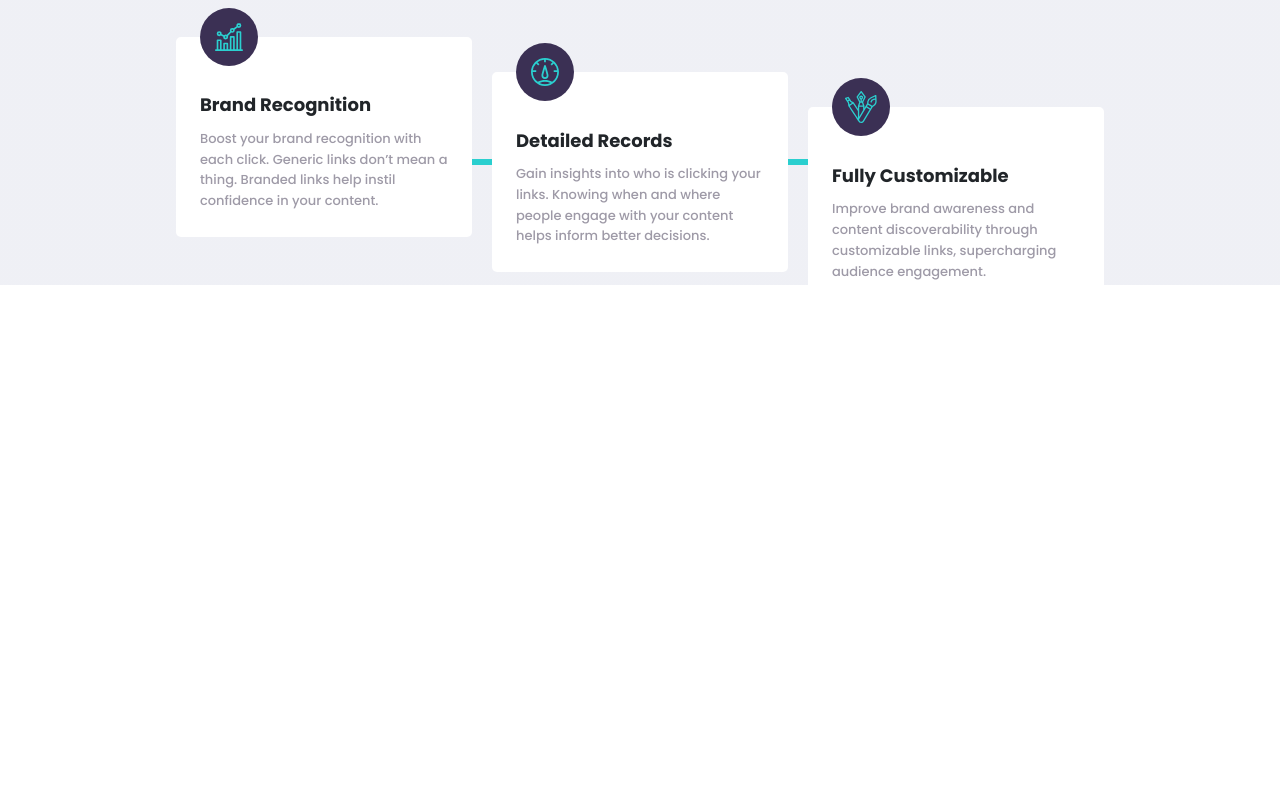
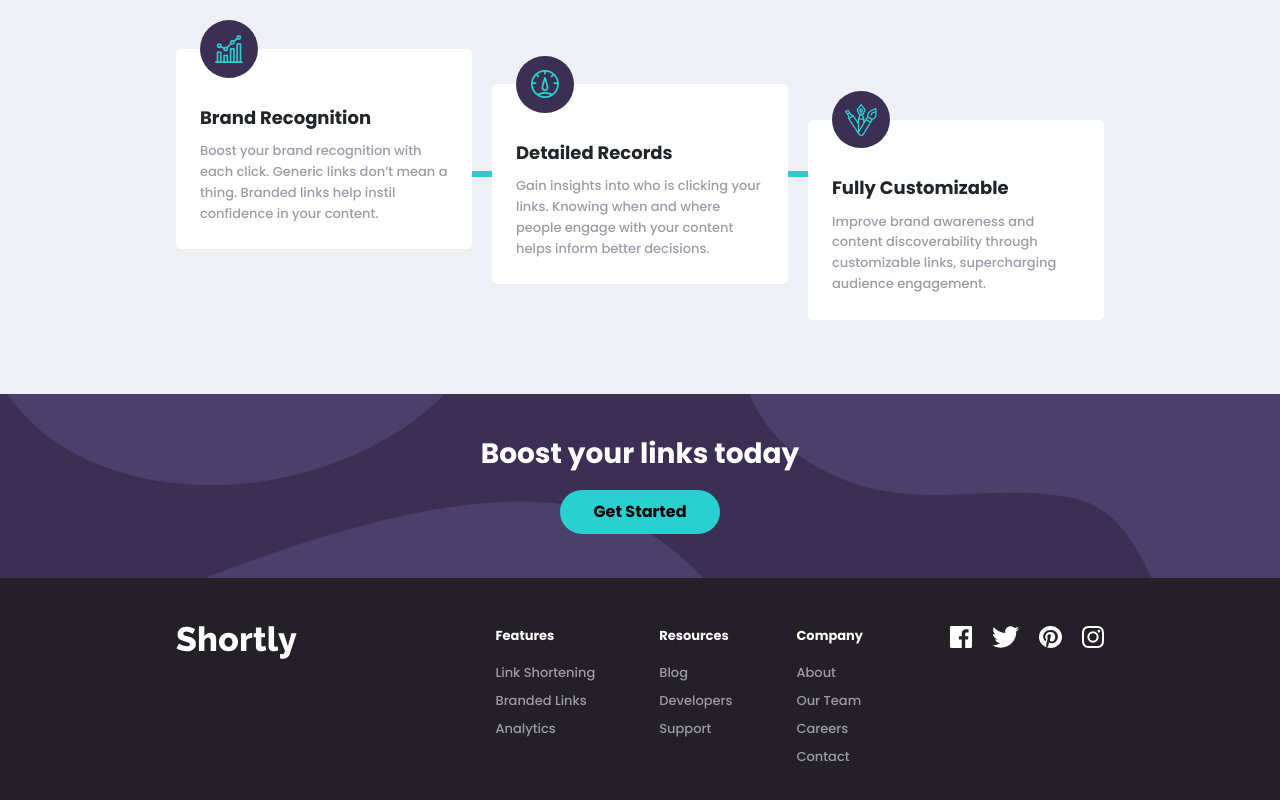
Before and after one commit to Federico-Baez/URL-Shortener-App-React, a React (Vite) app: page / in a window 1280 px wide. Shown: the part 1170-1970 px from the top of the page. Before the commit the page ends 1455 px from the top, so only its background shows below. Built offline with nearby package versions, Linux system fonts and the light colour scheme.

Commit message:
finished the footer section

```diff
--- a/src/components/containers/PageContainer.jsx
+++ b/src/components/containers/PageContainer.jsx
@@ -12,10 +12,12 @@ import "../../styles/pageStyle.scss"
 const PageContainer = () => {
     return (
         <div className='page-container'>
-            <Header />
-            <Dashboard />
-            <ListContainer />
-            <Statistics />
+            <div className='page-body'>
+                <Header />
+                <Dashboard />
+                <ListContainer />
+                <Statistics />
+            </div>
             <Footer />
         </div>
     );
--- a/src/components/pure/Footer.jsx
+++ b/src/components/pure/Footer.jsx
@@ -1,10 +1,61 @@
 import React from 'react';
+
+//images
+import logo from '../../design/images/logo-footer.svg';
+import fbLogo from '../../design/images/icon-facebook.svg';
+import twLogo from '../../design/images/icon-twitter.svg';
+import prLogo from '../../design/images/icon-pinterest.svg';
+import igLogo from '../../design/images/icon-instagram.svg';
 
 const Footer = () => {
     return (
-        <div>
+        <footer className='footer-container'>
+            <div className='footer-dashboard'>
+                <h2 className='title'>Boost your links today</h2>
+                <button className='primary-btn'>Get Started</button>
+            </div>
 
-        </div>
+            <div className='footer-main'>
+                <div className='foot-img-div'>
+                    <img className='logo' id='foot-logo' src={logo} alt="shortly logo" />
+                </div>
+
+                <div className='foot-links-div'>
+                    <div className='foot-links-col'>
+                        <ul>
+                            <li>Features</li>
+                            <li>Link Shortening</li>
+                            <li>Branded Links</li>
+                            <li>Analytics</li>
+                        </ul>
+                    </div>
+                    <div className='foot-links-col'>
+                        <ul>
+                            <li>Resources</li>
+                            <li>Blog</li>
+                            <li>Developers</li>
+                            <li>Support</li>
+                        </ul>
+                    </div>
+                    <div className='foot-links-col'>
+                        <ul>
+                            <li>Company</li>
+                            <li>About</li>
+                            <li>Our Team</li>
+                            <li>Careers</li>
+                            <li>Contact</li>
+                        </ul>
+                    </div>
+                </div>
+
+                <div className='foot-media-div'>
+                    <img className='media-logo' src={fbLogo} alt="facebook logo" />
+                    <img className='media-logo' src={twLogo} alt="twitter logo" />
+                    <img className='media-logo' src={prLogo} alt="pinterest logo" />
+                    <img className='media-logo' src={igLogo} alt="instagram logo" />
+                </div>
+            </div>
+        </footer>
     );
 }
 
--- a/src/components/pure/LinkShortenerFormik.jsx
+++ b/src/components/pure/LinkShortenerFormik.jsx
@@ -42,7 +42,7 @@ const LinkShortenerFormik = ({ add }) => {
                 {({ errors, touched }) => (
                     <Form className='shortener-form'>
                         <div className='input'>
-                            <Field className={(touched.URL && errors.URL) ? 'input-url-error' : 'input-url'} id="URL" name="URL" placeholder="Shorten a link here..." type="text" autocomplete="off" />
+                            <Field className={(touched.URL && errors.URL) ? 'input-url-error' : 'input-url'} id="URL" name="URL" placeholder="Shorten a link here..." type="text" autoComplete="off" />
                             {/* URL errors */}
                             {errors.URL && touched.URL && (<ErrorMessage style={{ color: "hsl(0, 87%, 67%)", fontWeight: "500", fontStyle: "italic" }} name="URL" component="div" className="error-message mt-1 font-italic" />)}
                         </div>
--- a/src/styles/pageStyle.scss
+++ b/src/styles/pageStyle.scss
@@ -1,4 +1,4 @@
-.page-container {
+.page-body {
     max-width: 100vw;
     min-height: 100vh;
     margin: 0 11rem;
@@ -10,19 +10,6 @@
 
     button {
         border: none;
-        transition: color 0.2s ease;
-
-        &:hover {
-            border: none;
-        }
-
-        &:active {
-            border: none;
-        }
-
-        &:focus {
-            outline: none;
-        }
     }
 }
 
@@ -31,6 +18,7 @@
     background: hsl(180, 66%, 49%);
     border-radius: 2rem;
     font-weight: 700;
+    transition: background 0.15s ease;
 
     &:hover {
         background: hsl(179, 56%, 75%);
@@ -41,6 +29,11 @@
     color: hsl(257, 7%, 63%);
     background: transparent;
     font-weight: 700;
+    transition: opacity 0.2s ease;
+
+    &:hover {
+        opacity: .7;
+    }
 }
 
 
@@ -154,7 +147,7 @@
         background-image: url("../design/images/bg-shorten-desktop.svg");
         background-size: cover;
         border-radius: 8px;
-        margin: 0 0 1rem;
+        margin: .78rem 0 1rem;
 
 
         .shortener-form {
@@ -189,16 +182,6 @@
                         border-radius: 6px;
                         width: 100%;
                     }
-
-                    &::selection {
-                        height: 3rem;
-                        background: #FFF;
-                        color: #000;
-                        padding: 1rem;
-                        border: none;
-                        border-radius: 6px;
-                        width: 100%;
-                    }
                 }
 
                 .input-url-error {
@@ -222,15 +205,6 @@
                         color: hsl(0, 87%, 67%);
                     }
 
-                    &::selection::-webkit-input-placeholder {
-                        height: 3rem;
-                        background: #FFF;
-                        color: #000;
-                        padding: 1rem;
-                        border: none;
-                        border-radius: 6px;
-                        width: 100%;
-                    }
                 }
             }
 
@@ -294,6 +268,7 @@
 //-STATISTICS CONTAINER-
 .statistics-container {
     width: 100%;
+    min-height: 28rem;
 
     .statistics-header {
         display: flex;
@@ -382,5 +357,98 @@
     }
 }
 
+//-FOOTER-
+.footer-container {
+    width: 100%;
+
+    .footer-dashboard {
+        display: flex;
+        flex-direction: column;
+        align-items: center;
+        justify-content: center;
+        height: 11.5rem;
+        color: #FFF;
+        background: hsl(257, 27%, 26%);
+        background-image: url("../design/images/bg-boost-desktop.svg");
+        background-position: 0 -20px;
+        background-size: cover;
+        margin-top: 3rem;
+        gap: .7rem;
+
+        h2 {
+            font-weight: 700;
+            font-size: 28px;
+        }
+
+        button {
+            padding: 0;
+            height: 2.8rem;
+            width: 10rem;
+            border: none;
+            transition: background 0.15s ease;
+        }
+    }
+
+    .footer-main {
+        height: 14rem;
+        background-color: hsl(260, 8%, 14%);
+        padding: 3rem 11rem;
+        display: flex;
+        justify-content: space-between;
+
+        .foot-img-div {
+            padding: 0;
+        }
+
+        .foot-links-div {
+            padding-left: 6rem;
+            display: flex;
+            gap: 3rem;
+            font-size: 13px;
+
+            ul {
+                list-style: none;
+                display: flex;
+                flex-direction: column;
+                justify-content: space-evenly;
+                gap: .45rem;
+                padding: 0 0 0 1rem;
+
+                li {
+                    font-weight: 500;
+                    color: hsl(257, 7%, 63%);
+
+                    &:hover {
+                        color: hsl(180, 66%, 49%);
+                        cursor: pointer;
+                    }
+
+                    &:first-child {
+                        font-weight: 700;
+                        color: #FFF;
+                        cursor: default;
+                        margin-bottom: .6rem;
+                    }
+
+
+                }
+
+            }
+        }
+
+        .foot-media-div {
+            display: flex;
+            height: 22.5px;
+            gap: 1.25rem;
+
+            &:hover {
+                /* TODO: fix the fill issue */
+                fill: hsl(180, 66%, 49%);
+                cursor: pointer;
+            }
+        }
+
+    }
+}
 
 @media (max-width: 1225px) {}
```
Also changed, not shown: src/design/images/logo-footer.svg (added).
